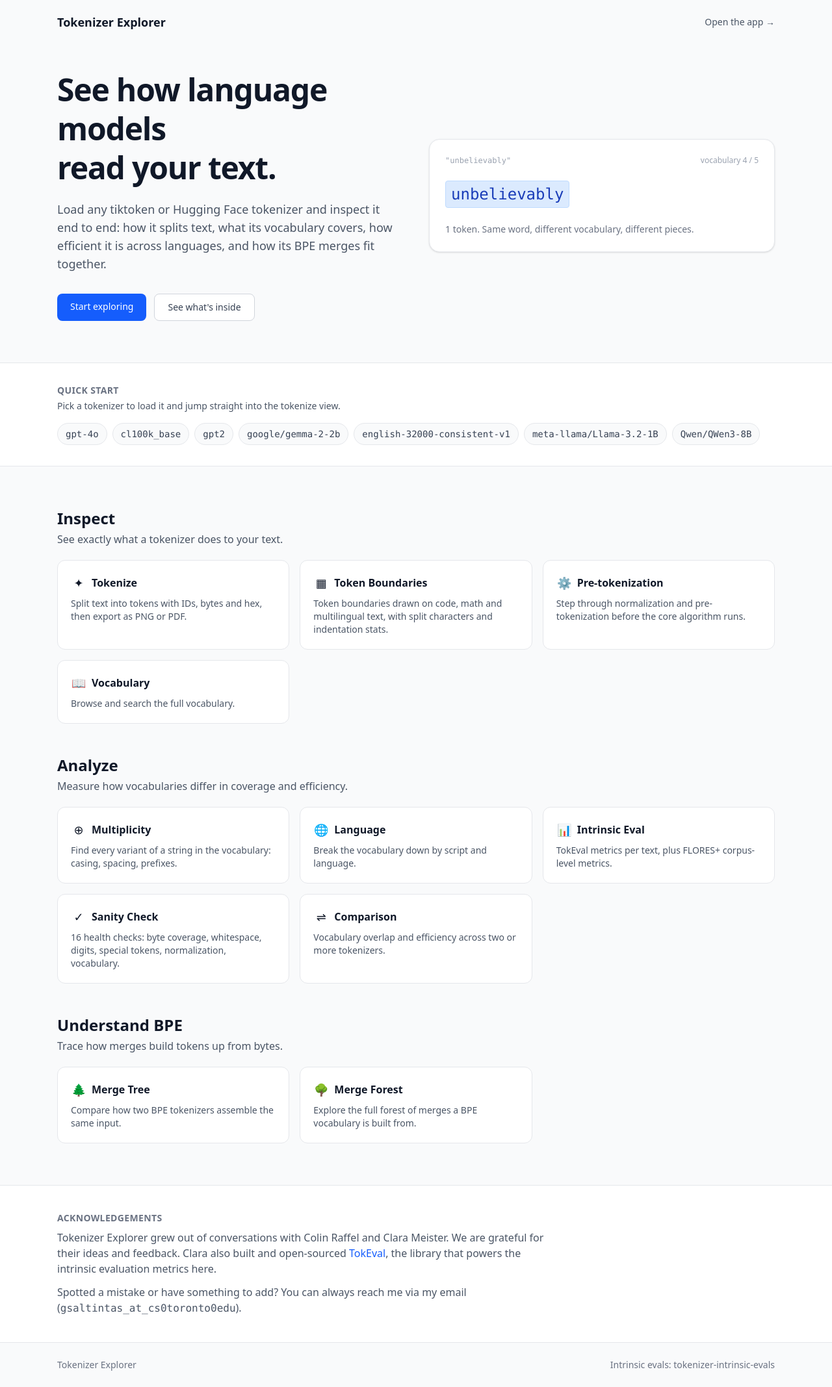
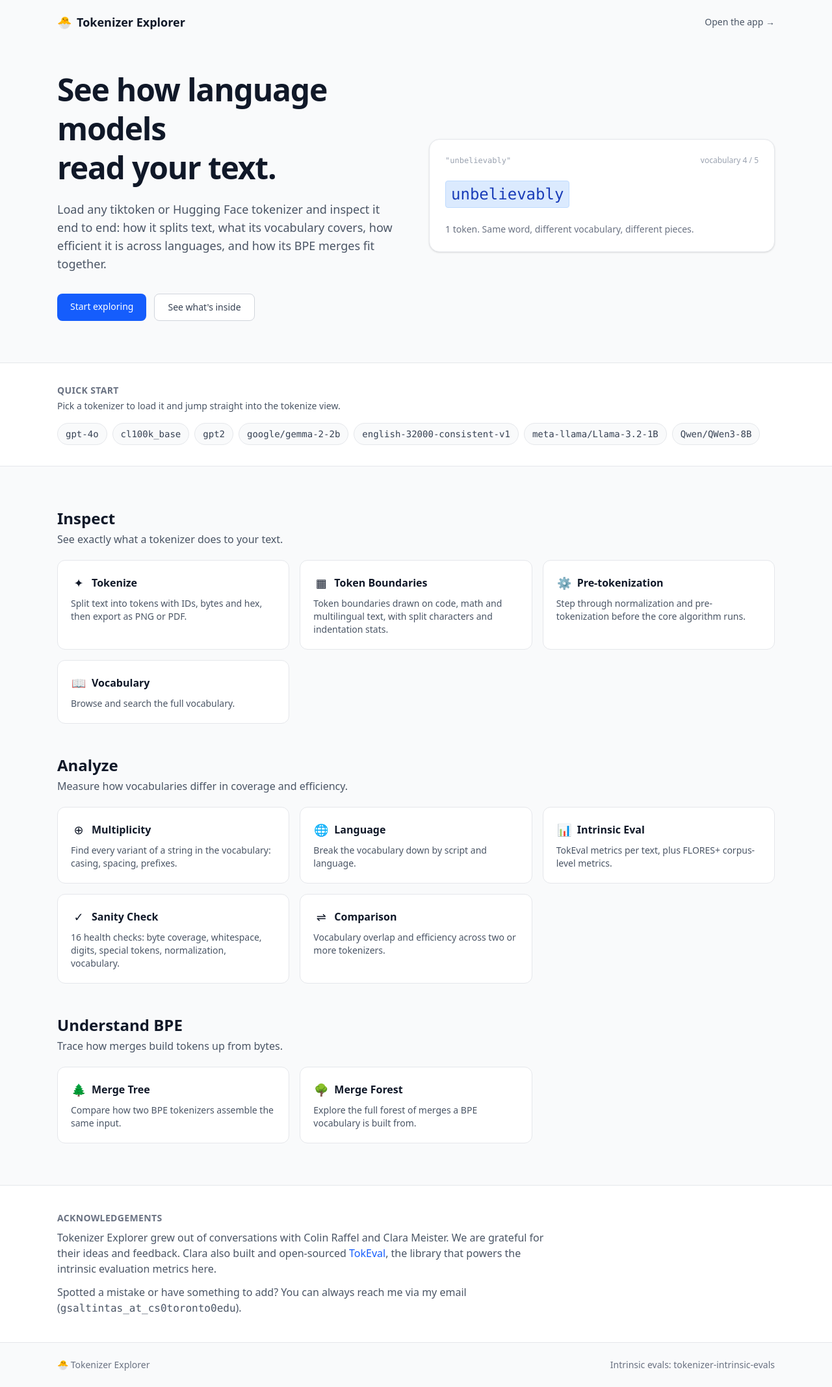
Before and after one commit to gsaltintas/tokenizer-visualization, a React (Vite) app: page / in a window 1280 px wide. Shown: the whole page at 65% size. Built offline with nearby package versions, Linux system fonts and the light colour scheme; no server answers.

Commit message:
Use hatching chick emoji as favicon and landing page logo

```diff
--- a/src/components/landing/LandingPage.tsx
+++ b/src/components/landing/LandingPage.tsx
@@ -98,7 +98,10 @@ export function LandingPage() {
   return (
     <div className="min-h-screen bg-gray-50 text-gray-900">
       <header className="max-w-6xl mx-auto px-6 py-5 flex items-center justify-between">
-        <span className="text-lg font-bold">Tokenizer Explorer</span>
+        <span className="flex items-center gap-2 text-lg font-bold">
+          <span aria-hidden="true">🐣</span>
+          Tokenizer Explorer
+        </span>
         <Link to="/tokenize" className="text-sm font-medium text-gray-600 hover:text-gray-900">
           Open the app →
         </Link>
@@ -209,7 +212,7 @@ export function LandingPage() {
 
       <footer className="border-t border-gray-200">
         <div className="max-w-6xl mx-auto px-6 py-6 text-sm text-gray-500 flex flex-wrap gap-x-6 gap-y-2 justify-between">
-          <span>Tokenizer Explorer</span>
+          <span>🐣 Tokenizer Explorer</span>
           <a
             href="https://github.com/cimeister/tokenizer-intrinsic-evals"
             className="hover:text-gray-700"
```
Also changed, not shown: index.html (+1 -1 lines).
